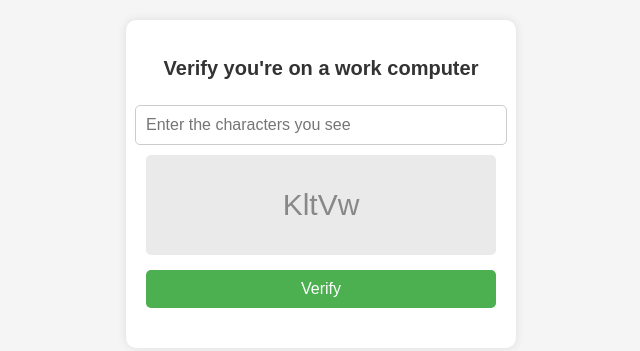
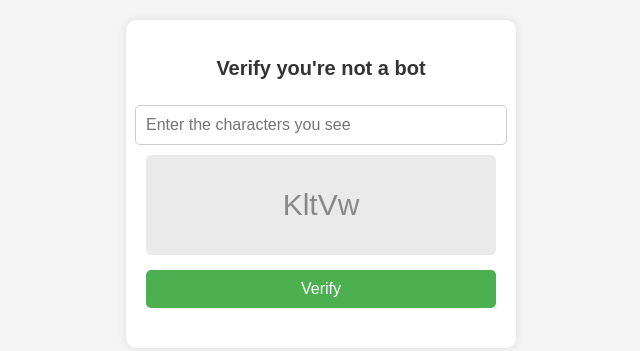
Before and after one commit to AzidDev/notafakecaptica, a plain HTML site: page index.html in a window 1280 px wide. Shown: the part 216-567 px from the top of the page, without its empty margins (319-959 px from the left). Drawn offline with Linux system fonts and the light colour scheme.

Commit message:
Update index.html

```diff
--- a/index.html
+++ b/index.html
@@ -3,14 +3,14 @@
 <head>
     <meta charset="UTF-8">
     <meta name="viewport" content="width=device-width, initial-scale=1.0">
-    <title>Work Computer Verification</title>
+    <title>Bot Verification</title>
     <link rel="stylesheet" href="styles.css">
     <script src="script.js" defer></script>
 </head>
 <body>
     <div class="captcha-container">
         <div class="captcha-header">
-            <h2>Verify you're on a work computer</h2>
+            <h2>Verify you're not a bot</h2>
         </div>
         <div class="captcha-content">
             <div class="captcha-box">
```
